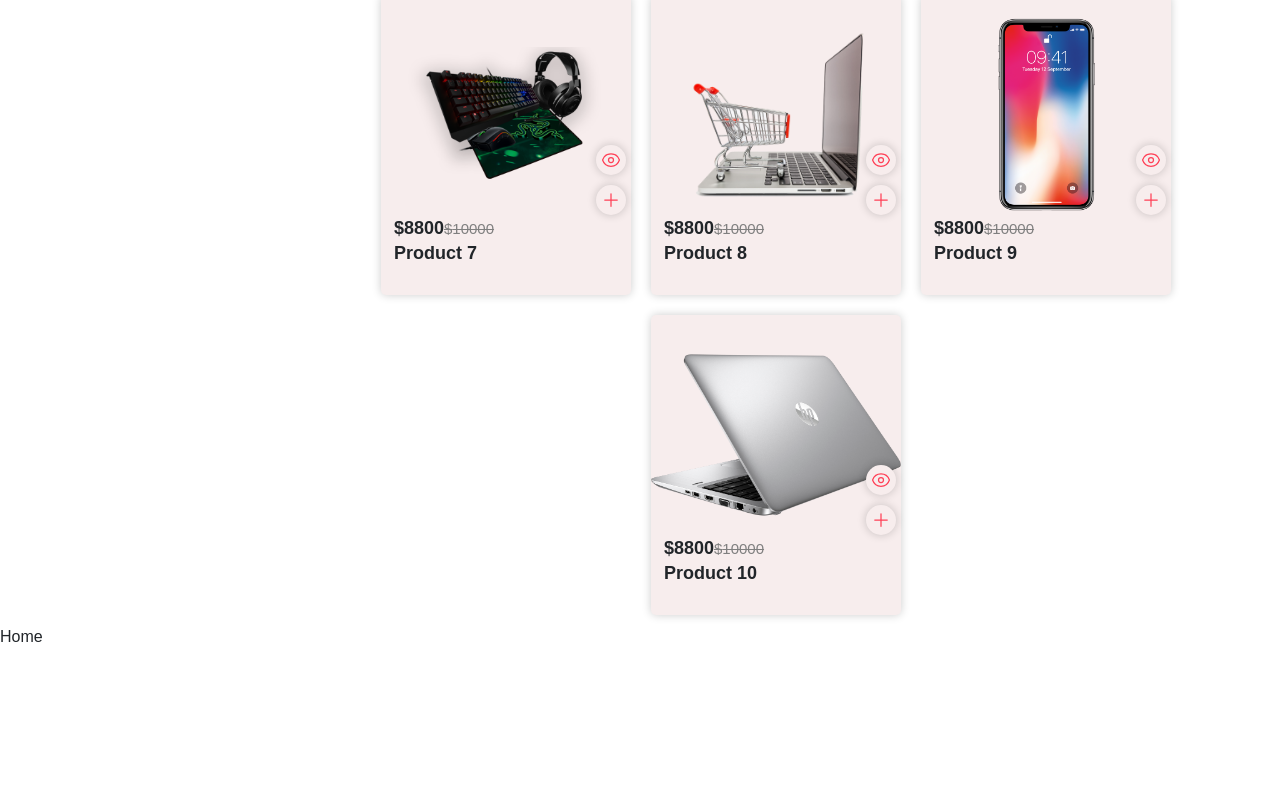
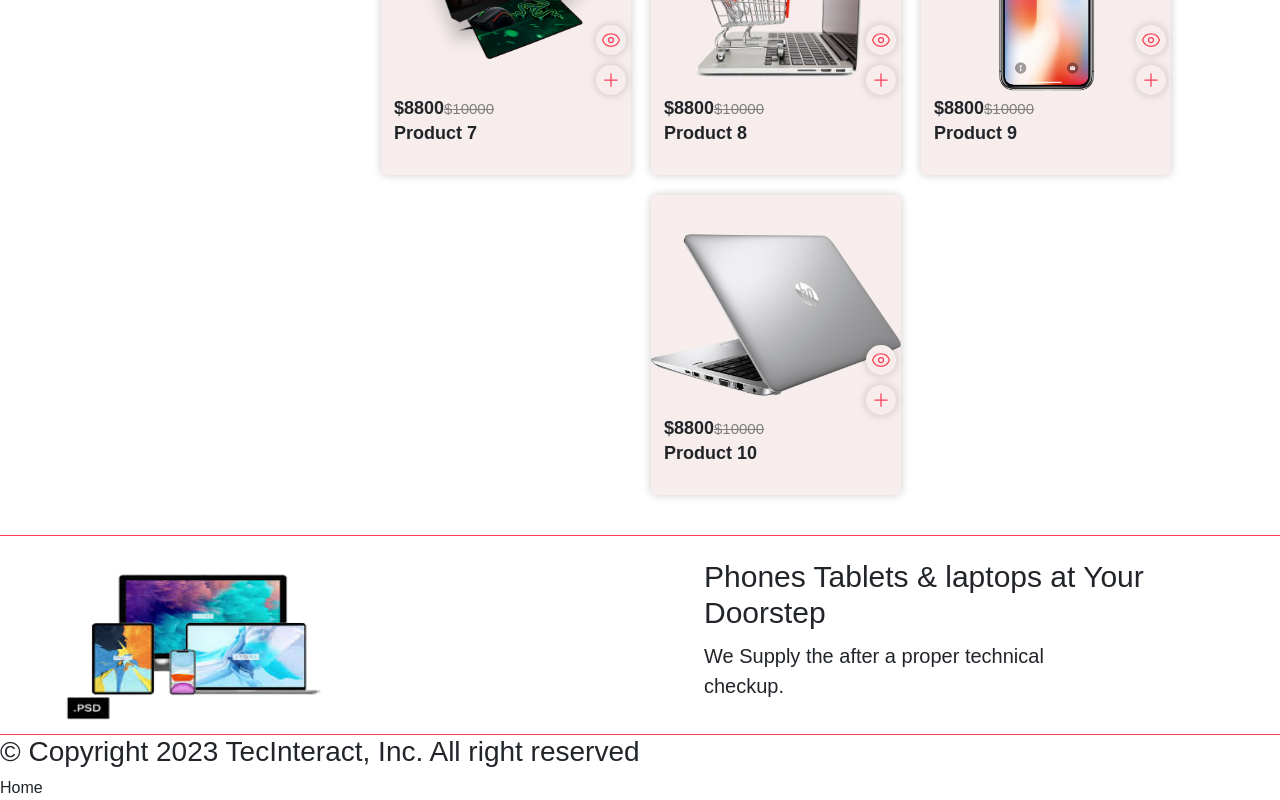
Before and after one commit to akgupta55/TecInteract, a React (Vite) app: page / in a window 1280 px wide. Shown: the part 1624-2424 px from the top of the page. Before the commit the page ends 2273 px from the top, so only its background shows below. Built offline with nearby package versions, Linux system fonts and the light colour scheme.

Commit message:
adding footer banner

```diff
--- a/src/COMPONENT/Category/HomeCategories.css
+++ b/src/COMPONENT/Category/HomeCategories.css
@@ -11,7 +11,7 @@
 .homecategories .container{
     width: 24%;
     min-width: 300px;
-    height: 300px;
+    height: 180px;
     display: flex;
     overflow: hidden;
     flex-wrap: wrap;
@@ -32,6 +32,8 @@
     flex-direction: column;
     justify-content: center;
     align-items: center;
+    text-align: center;
+    gap: 10px;
 }
 
 .homecategories .container .content h1{
@@ -41,9 +43,10 @@
 }
 
 .homecategories .container .content p{
-    font-size: 19px;
+    font-size: 13px;
     font-weight: 400;
     margin: 0;
+
 }
 
 
--- /dev/null
+++ b/src/COMPONENT/Footer/Footer1.css
@@ -0,0 +1,41 @@
+.footer1{
+    display: flex;
+    justify-content: space-between;
+    align-items: center;
+    background-color: var(--secondery);
+    border-top: 1px solid var(--primary);
+    border-bottom: 1px solid var(--primary);
+    width: 100%;
+    padding: 20px 0px;
+    height: 200px;
+    margin-top: 30px;
+    overflow: hidden;
+}
+
+.footer1 .left{
+    width: 45%;
+}
+
+.footer1 .left img{
+    padding-left: 60px;
+    width: 60%;
+    height: 180px;
+}
+
+.footer1 .right{
+    width: 45%;
+}
+
+.footer1 .right h1{
+    width: 80%;
+    font-size: 30px;
+    font-weight: 300;
+    margin-bottom: 10px;
+}
+
+.footer1 .right p{
+    width: 60%;
+    font-size: 20px;
+    font-weight: 300;
+    margin-bottom: 10px;
+}
--- /dev/null
+++ b/src/COMPONENT/Footer/Footer1.jsx
@@ -0,0 +1,17 @@
+import foot_logo from "../../assets/foot.png";
+import "./Footer1.css";
+const Footer1 = () => {
+  return (
+    <div className="footer1">
+      <div className="left">
+        <img src={foot_logo} alt="footlogo" />
+      </div>
+      <div className="right">
+        <h1>Phones Tablets & laptops at Your Doorstep</h1>
+        <p>We Supply the after a proper technical checkup.</p>
+      </div>
+    </div>
+  );
+};
+
+export default Footer1;
--- /dev/null
+++ b/src/COMPONENT/Footer/Footer2.jsx
@@ -0,0 +1,11 @@
+const Footer2 = () => {
+  return (
+    <div className="footer2">
+      <div className="footerin1"></div>
+      <div className="footerin2"></div>
+      <h3>© Copyright 2023 TecInteract, Inc. All right reserved</h3>
+    </div>
+  );
+};
+
+export default Footer2;
--- a/src/PAGES/Home/Home.jsx
+++ b/src/PAGES/Home/Home.jsx
@@ -2,6 +2,8 @@ import BannerSlider from "../../COMPONENT/Banners/BannerSlider.jsx";
 import Navbar from "../../COMPONENT/Navbar/Navbar.jsx";
 import HomeCategories from "../../COMPONENT/Category/HomeCategories.jsx";
 import ProductSidebar from "../../COMPONENT/Product/ProductSidebar.jsx";
+import Footer1 from "../../COMPONENT/Footer/Footer1.jsx";
+import Footer2 from "../../COMPONENT/Footer/Footer2.jsx";
 
 const Home = () => {
   return (
@@ -10,6 +12,8 @@ const Home = () => {
       <BannerSlider />
       <HomeCategories />
       <ProductSidebar />
+      <Footer1 />
+      <Footer2 />
       Home
     </div>
   );
```
Also changed, not shown: src/COMPONENT/Footer/Footer2.css (added), src/assets/foot.png (added).
